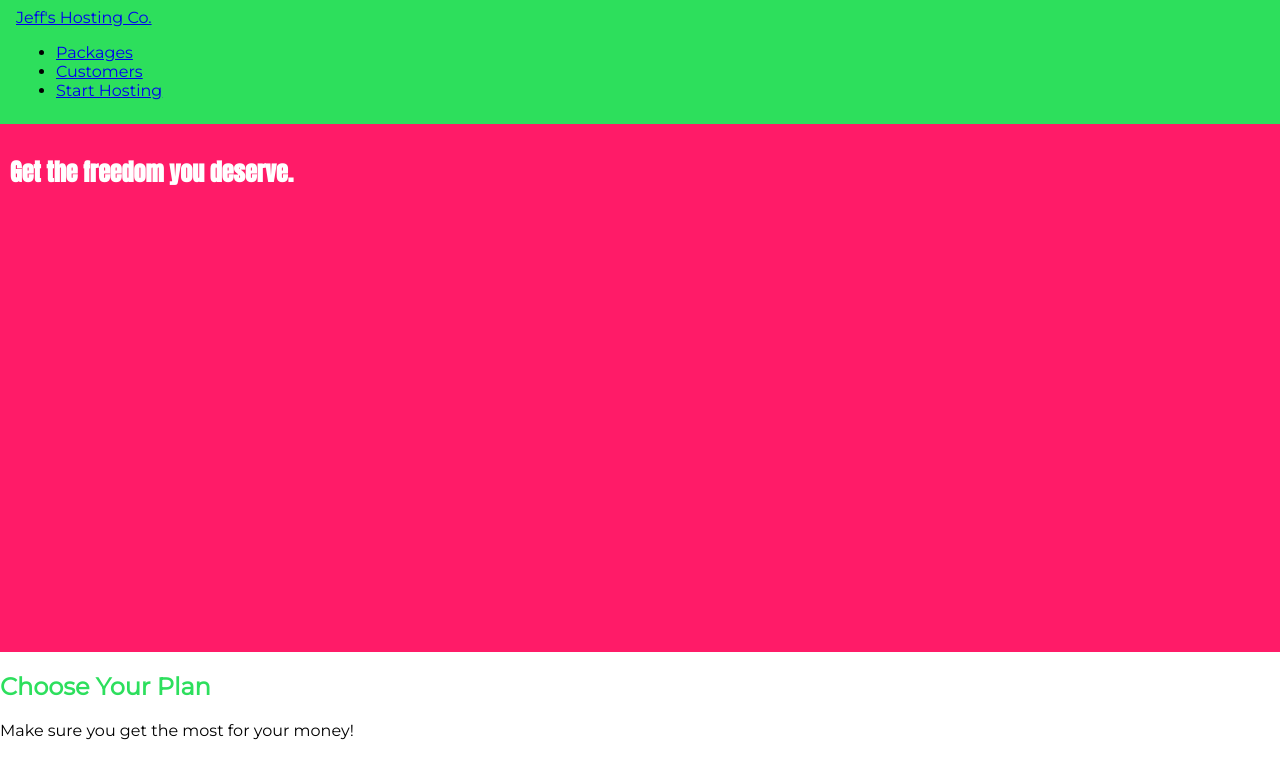
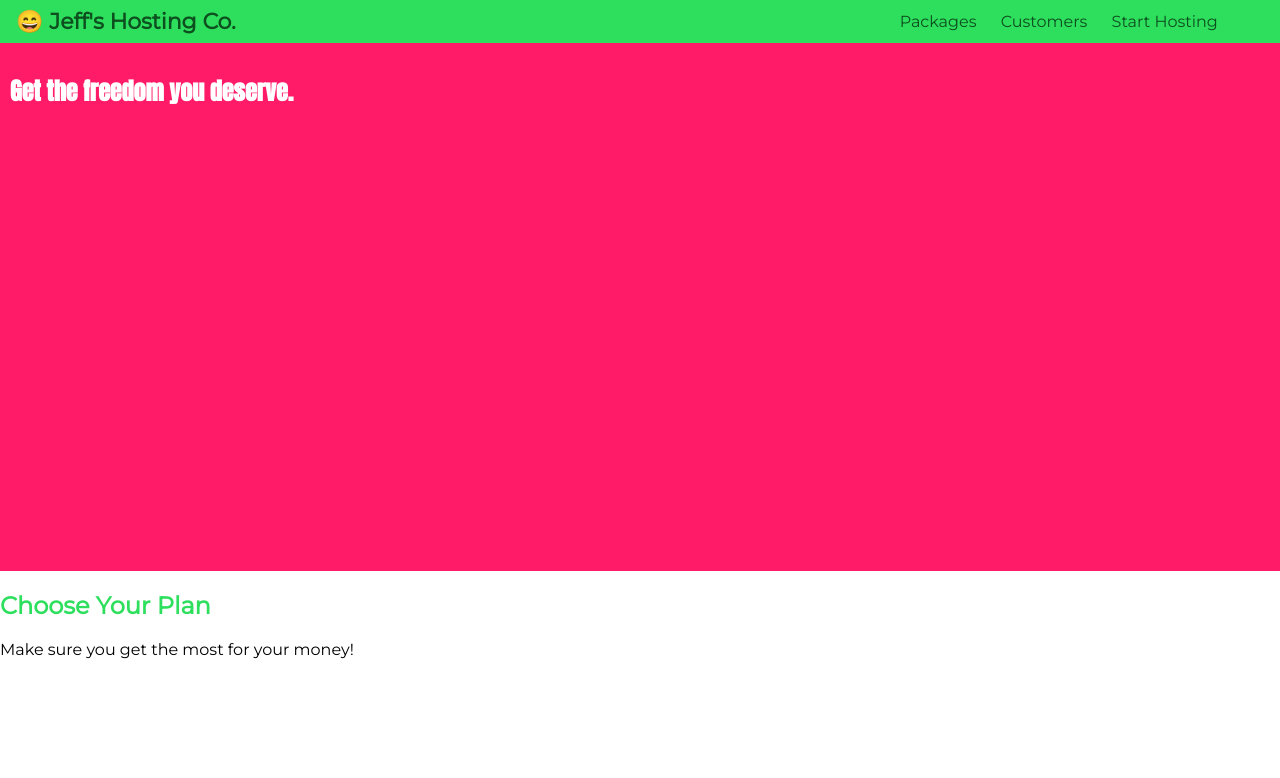
Before and after one commit to jthamill/Max, a plain HTML site: page basics-01-understanding-the-course-project-starting-code/index.html in a window 1280 px wide. Drawn offline with Linux system fonts and the light colour scheme.

Commit message:
Style Nav items and brand.

```diff
--- a/basics-01-understanding-the-course-project-starting-code/index.html
+++ b/basics-01-understanding-the-course-project-starting-code/index.html
@@ -1,6 +1,5 @@
 <!DOCTYPE html>
 <html lang="en">
-
 <head>
     <meta charset="UTF-8">
     <meta http-equiv="X-UA-Compatible" content="ie=edge">
@@ -15,19 +14,17 @@
 <body>
     <header class="main-header">
         <div>
-            <a href="index.html">
-                Jeff's Hosting Co.
-            </a>
+            <a href="index.html" class="main-header__brand">&#128516 Jeff's Hosting Co. </a>
         </div>
-        <nav>
-            <ul>
-                <li>
+        <nav class="main-nav">
+            <ul class="main-nav__items">
+                <li class="main-nav__item">
                     <a href="packages/index.html">Packages</a>
                 </li>
-                <li>
+                <li class="main-nav__item">
                     <a href="customers/index.html">Customers</a>
                 </li>
-                <li>
+                <li class="main-nav__item">
                     <a href="start-hosting/index.html">Start Hosting</a>
                 </li>
             </ul>
--- a/basics-01-understanding-the-course-project-starting-code/main.css
+++ b/basics-01-understanding-the-course-project-starting-code/main.css
@@ -6,15 +6,57 @@ body {
   font-family: "Montserrat", sans-serif;
   margin: 0;
 }
-
 .main-header {
   width: 100%;
   background: #2ddf5c;
   padding: 8px 16px;
 }
 
+/* could have put the below inside the .main-header__brand styles but wanted to show use of a combinator selector*/
+.main-header > div {
+  display: inline-block;
+  vertical-align: middle;
+}
+
+.main-header__brand {
+  color: #0e4f1f;
+  text-decoration: none;
+  font-weight: bold;
+  font-size: 22px;
+}
+
+.main-nav {
+  display: inline-block;
+  text-align: right;
+  width: calc(100% - 250px);
+  vertical-align: middle;
+}
+/* calc is used to deduct the width of the main-header__brand} */
+
+.main-nav__items {
+  margin: 0;
+  padding: 0;
+  list-style: none;
+}
+
+.main-nav__item {
+  display: inline-block;
+  margin-right: 20px;
+}
+
+.main-nav__item a {
+  color: #0e4f1f;
+  text-decoration: none;
+}
+
+.main-nav__item a:hover,
+.main-nav__item a:active {
+  color: white;
+}
+
 #product-overview {
   background: #ff1b68;
+
   /* default for width is 100%, so doesn't really need to be set to 100, just used for examplw */
   width: 100%;
   height: 528px;
```
